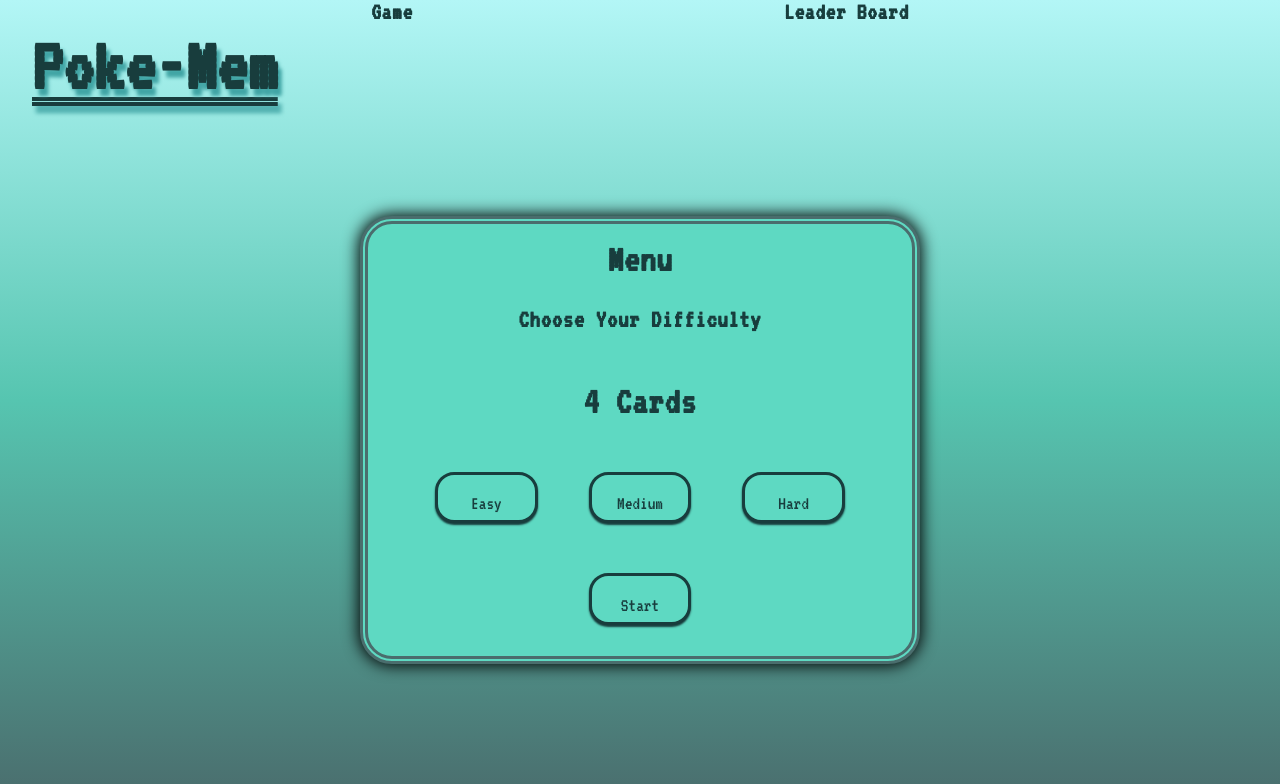
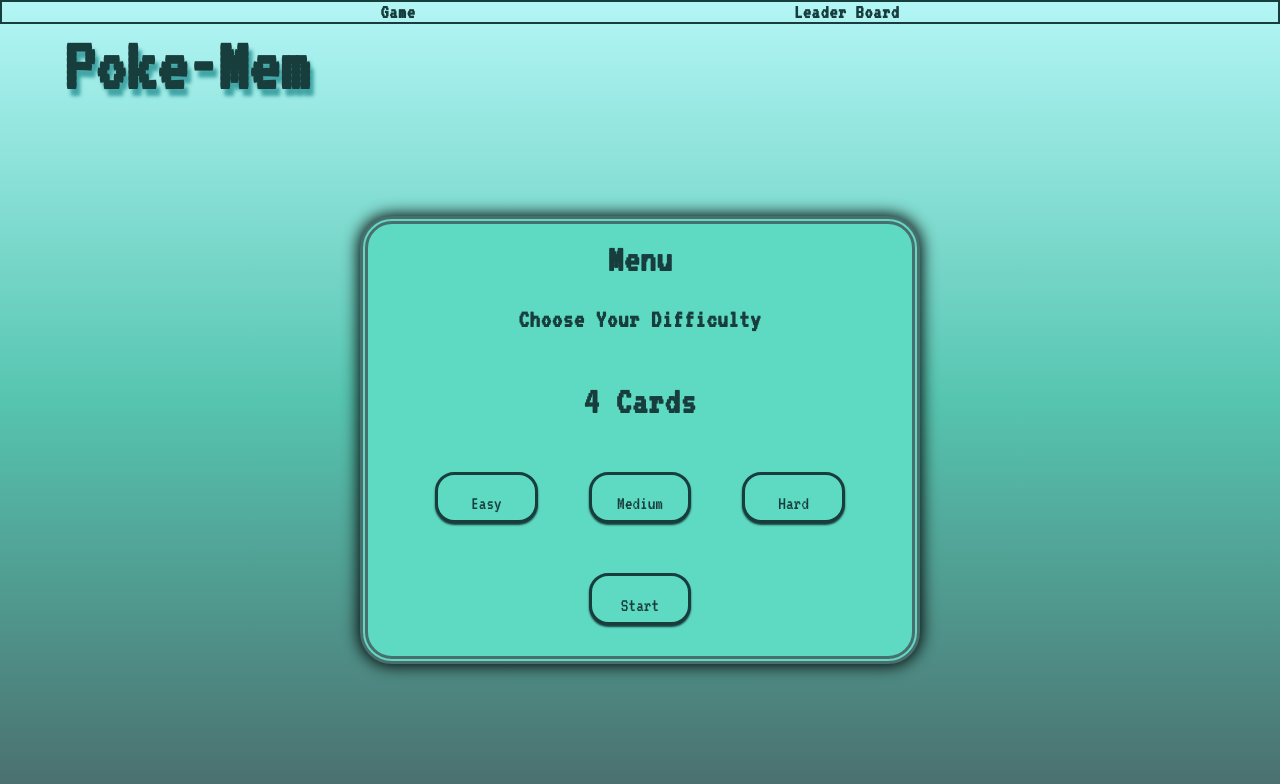
Before and after one commit to aamcn/memory-game, a React (Vite) app: page /memory-game/game-page in a window 1280 px wide. Shown: the top 784 px of the page. Built offline with nearby package versions, Linux system fonts and the light colour scheme.

Commit message:
Style: Add futher tweaks to new color scheme and layout.

```diff
--- a/src/components/Header/header.module.css
+++ b/src/components/Header/header.module.css
@@ -21,10 +21,8 @@
   color: rgb(24, 61, 61);
   text-shadow: rgb(65, 165, 165) 0.05em 0.09em 0.05em;
   text-decoration: double;
-  text-decoration-line: underline;
   text-decoration-thickness: 0.05em;
-  text-underline-offset: 0.1em;
-    font-weight: 600;
+  font-weight: 600;
 }
 
 @media screen and (min-width: 768px) {
@@ -41,7 +39,7 @@
   }
 
   .titleContainer{
-    padding-left: 2em;
+    padding-left: 4em;
     text-align: left;
   }
 
--- a/src/components/cardComponents/cardTemplate/cardTemplate.module.css
+++ b/src/components/cardComponents/cardTemplate/cardTemplate.module.css
@@ -3,7 +3,7 @@
   justify-content: space-around;
   flex-direction: column;
   align-items: center;
-  background-color: rgb(117, 169, 169);
+  background-color: rgb(90, 188, 188);
   border:  rgb(36, 53, 53) double 0.3em;
   border-radius: 0.5em;
   aspect-ratio: 3/5;
@@ -30,7 +30,7 @@
   justify-content: space-around;
   flex-direction: column;
   align-items: center;
-  background-color: rgb(117, 169, 169);
+  background-color: rgb(90, 188, 188);
   border:  rgb(36, 53, 53) double 0.3em;
   border-radius: 0.5em;
   font-size: 4dvw;
@@ -58,7 +58,7 @@
   flex-direction: column;
   align-items: center;
   align-self: center;
-  background-color: rgb(117, 169, 169);
+  background-color: rgb(90, 188, 188);
   border:  rgb(36, 53, 53) double 0.3em;
   border-radius: 0.5em;
   aspect-ratio: 3/5;
@@ -171,7 +171,7 @@
   }
 
   .cardTitleContainer {
-    font-size: 4dvw;
+    font-size: 1.5dvw;
   }
 
   .sixCardContainer {
--- a/src/components/gamePageComponents/scoreBoard/scoreBoard.module.css
+++ b/src/components/gamePageComponents/scoreBoard/scoreBoard.module.css
@@ -5,7 +5,7 @@
   color: rgb(24, 61, 61);
   font-size: 5vw;
   text-shadow: rgb(65, 165, 165) 0.1em 0.1em 0.1em;
-  border: solid 0.5em;
+  border: solid 0.1em;
 }
 
 
@@ -39,6 +39,7 @@
     font-size: 2.5vw;
     text-align: left;
     padding: 1em;
+    border: solid 0.2em;
   }
 
   .scoreTextContainer {
--- a/src/components/gamePageComponents/timer/timer.module.css
+++ b/src/components/gamePageComponents/timer/timer.module.css
@@ -8,6 +8,7 @@
   padding: 0em 1em 0em 1em;
   text-shadow: rgb(65, 165, 165) 0.1em 0.1em 0.1em;
   font-weight: 1000;
+
 }
 
 .timerDigits {
--- a/src/components/landingPageComponents/landingPage.module.css
+++ b/src/components/landingPageComponents/landingPage.module.css
@@ -6,6 +6,7 @@
   height: 100dvh;
   width: 100dvw;
   overflow: hidden;
+  background-color: black;
 }
 
 .imageContainer {
--- a/src/components/navBar/navBar.module.css
+++ b/src/components/navBar/navBar.module.css
@@ -4,7 +4,9 @@
   align-items: center;
   color: wheat;
   font-weight: 1000;
-  font-size: 3vh;
+  font-size: 2.5vh;
+  border:solid 0.1em rgb(24, 61, 61);
+
 }
 
 a {
```
